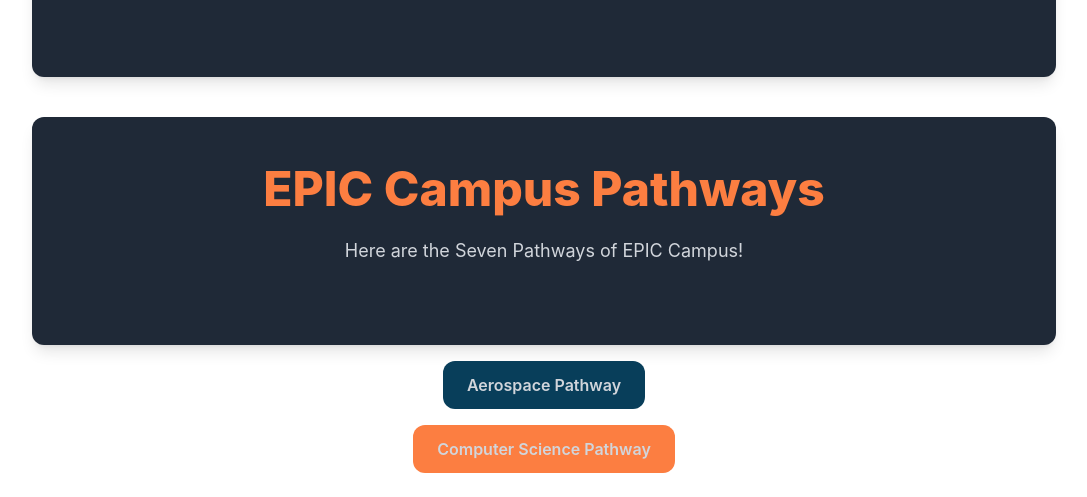
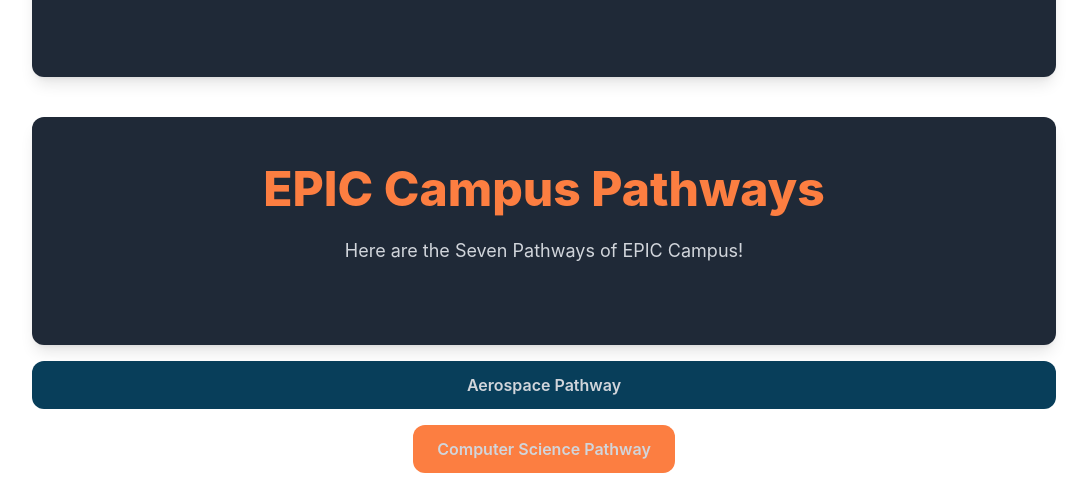
Before and after one commit to EpicCampus-Info/EpicCampus-Info.github.io, a plain HTML site: page index.html in a window 1280 px wide. Shown: the part 759-1256 px from the top of the page, without its empty margins (96-1183 px from the left). Drawn offline with nearby package versions, Linux system fonts and the light colour scheme.

Commit message:
Update index.html

```diff
--- a/index.html
+++ b/index.html
@@ -60,7 +60,7 @@
 
 <!-- Epic Campus Aerospace-->
   <section class="mb-6">
-    <button class="block m-4 max-w-5xl mx-auto text-center bg-EPICBlue text-gray-300 px-6 py-3 rounded-xl font-semibold
+    <button class="block m-4 w-full max-w-5xl mx-auto text-center bg-EPICBlue text-gray-300 px-6 py-3 rounded-xl font-semibold
                  hover:scale-105 transition-transform duration-200"
           onclick="this.nextElementSibling.classList.toggle('hidden')">
       Aerospace Pathway
```
